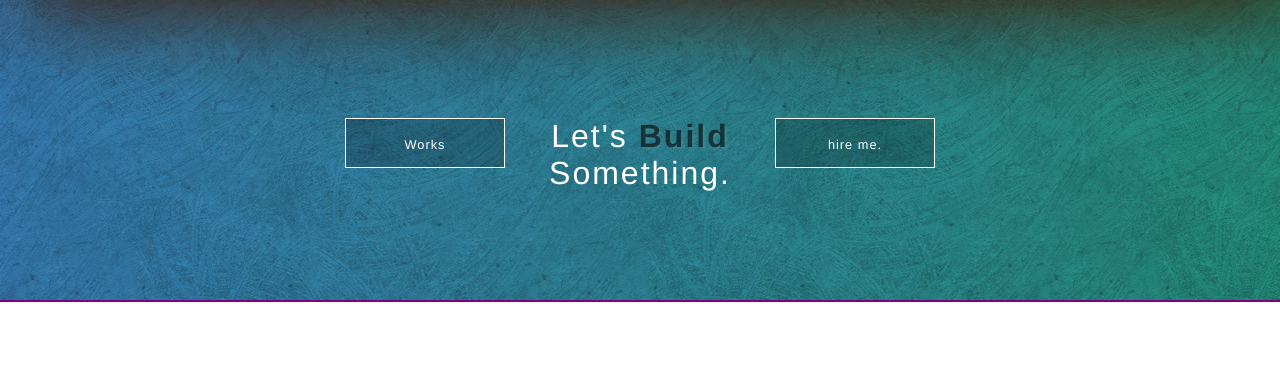
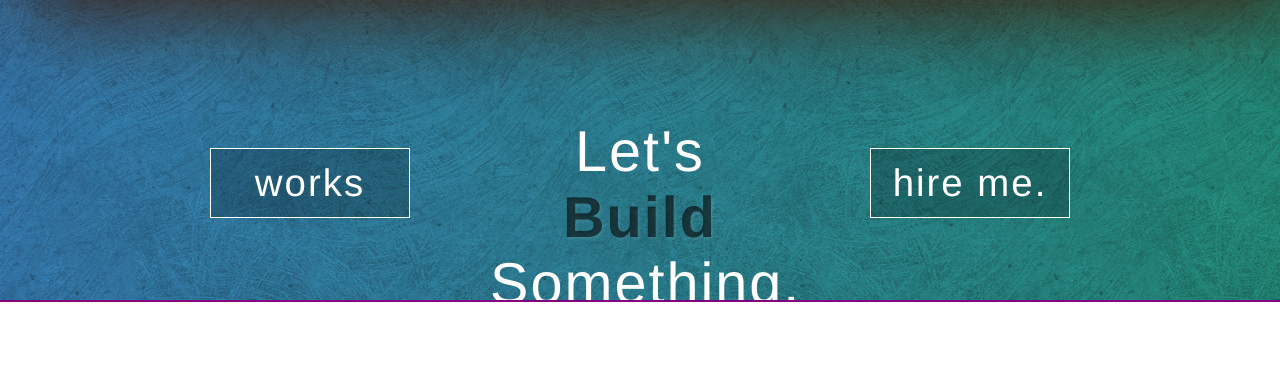
Before and after one commit to Day-ana/Redesign, a plain HTML site: page index.html in a window 1280 px wide. Shown: the part 498-865 px from the top of the page. Drawn offline with Linux system fonts and the light colour scheme.

Commit message:
Font/spacing updates to homepage buttons

```diff
--- a/css/main_style.css
+++ b/css/main_style.css
@@ -484,7 +484,7 @@ position: absolute;
     display: flex;
     justify-content: center;
     margin-top: 120px;
-    font-size: 200%;
+    font-size: 240%;
 
     /*border:1px solid gold;*/
   }
@@ -492,35 +492,41 @@ position: absolute;
     text-shadow: 2px 2px 3px rgba(255,255,255,0.1)}
 
 .lets-build-something .inner-bucket{
-  width: 230px;
+  width: 300px;
   text-align: center;
+  font-size: 150%;
 }
 .main-button{
-    width: 200px;
-    height: 60px;
-
+    width: 260px;
+    margin:30px 50px 0;
 }
 
 .main-button a{
   text-align: center;
   color: #fff;
-  padding: 10px 0;
   display: block;
   border:1px solid #fff;
   transition: background 0.5s;
   background: rgba(0,0,0,0.2);
-  margin: 0 20px;
+  margin: 0 30px;
+  height: 70px;
+  font-size: 50%;
+  font-weight: lighter;
+  letter-spacing: 2px;
+  padding: 18px 0;
 }
 
 .main-button a:hover{
-    background:rgba(174, 179, 27, 0.25);
+    background:rgba(239, 160, 122, 0.2);
+    color:rgba(0, 0, 0, 0.50);
+    font-weight:200;
 
 }
 
 .font01{
-    font-size: 200%!important;
     font-weight: lighter;
     letter-spacing: 2px;
+    font-size: 200%;
 }
 
 /* 1- positionning the 2 divs */
--- a/index.html
+++ b/index.html
@@ -96,7 +96,7 @@
         </aside>
      </header>
     <div class="lets-build-something">
-        <div class="main-button font01"><a href="#" class="pt-trigger"  data-animation="12" data-goto="2">Works</a></div>
+        <div class="main-button font01"><a href="#" class="pt-trigger"  data-animation="12" data-goto="2">works</a></div>
         <div class="inner-bucket">Let's <strong>Build</strong> Something.</div>
         <div class="main-button font01"><a href="#" class="pt-trigger" data-animation="15" data-goto="4">hire me.</a></div>
 
```
